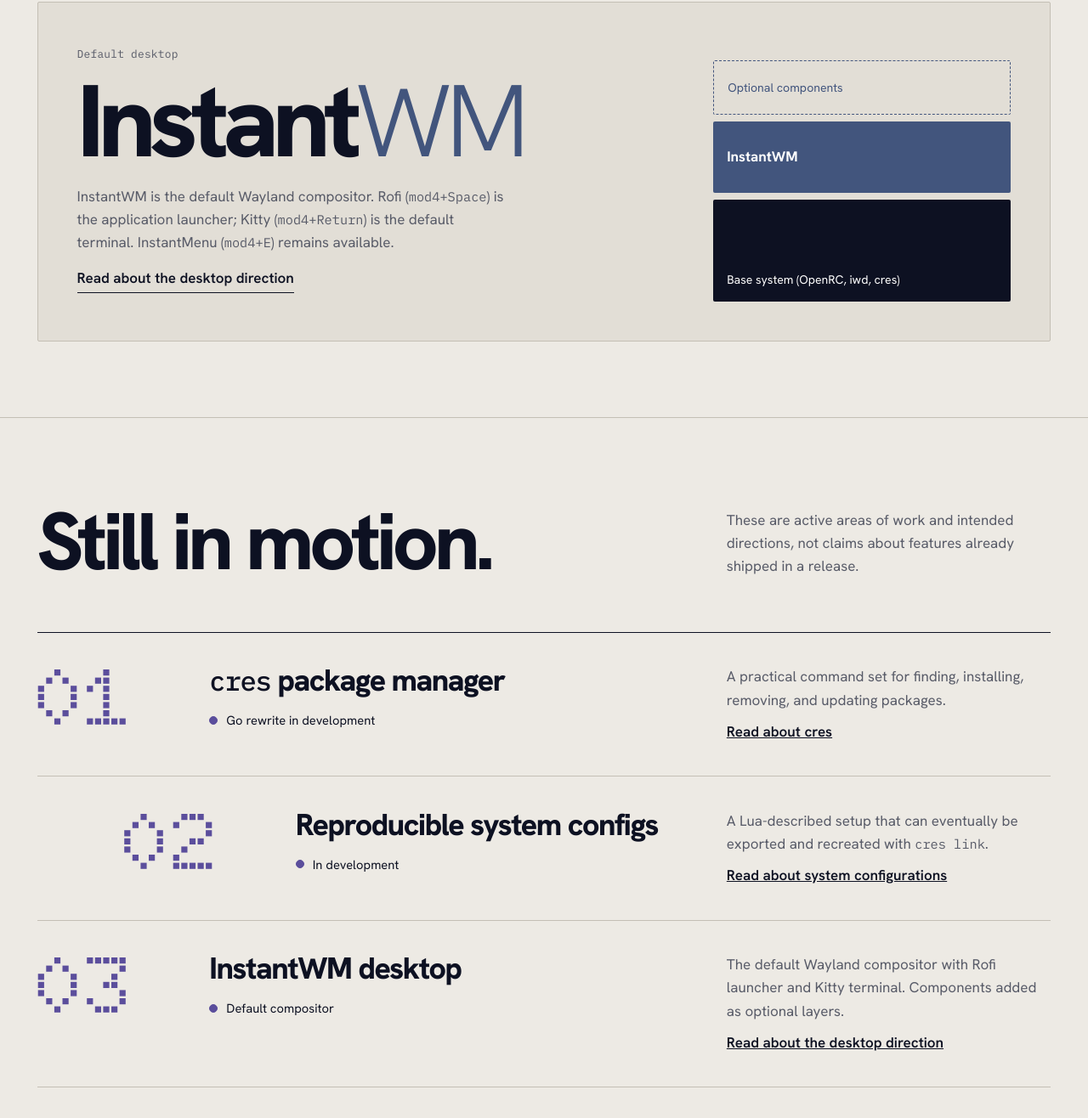
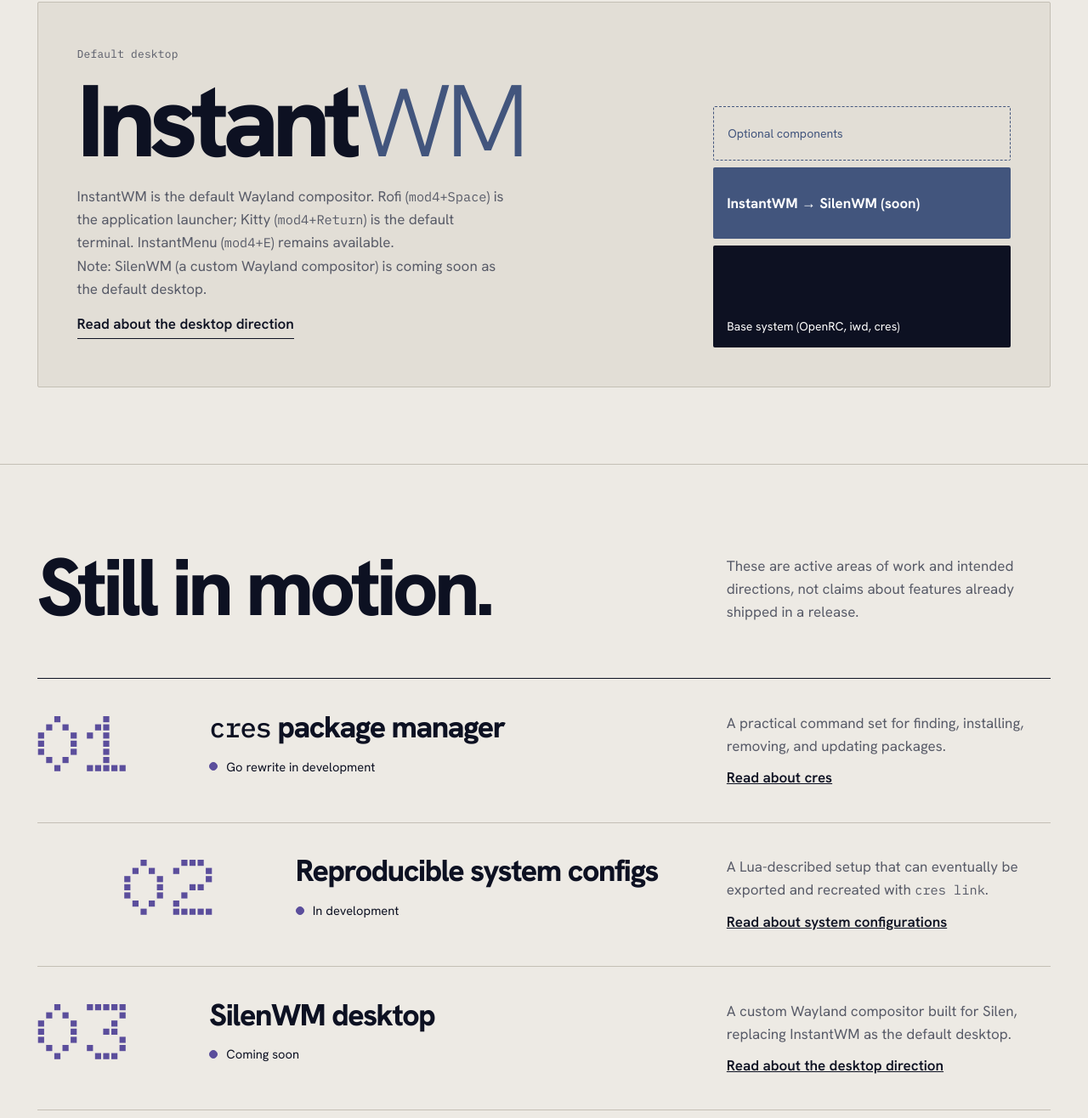
Before and after one commit to Cgtlpa/Silensite, a plain HTML site: page index.html in a window 1280 px wide. Shown: the part 2759-4075 px from the top of the page at 85% size. Drawn offline with Linux system fonts and the light colour scheme.

Commit message:
Add SilenWM coming soon notes across website
- index.html: desktop section note, layers diagram updated, roadmap item changed to SilenWM
- about.html: desktop section now notes SilenWM coming soon
- downloads.html: featured specs and dl-note mention SilenWM coming soon

```diff
--- a/index.html
+++ b/index.html
@@ -118,11 +118,12 @@
           <span class="part-tag label">Default desktop</span>
           <span class="word">Instant<span>WM</span></span>
           <p>InstantWM is the default Wayland compositor. Rofi (<code>mod4+Space</code>) is the application launcher; Kitty (<code>mod4+Return</code>) is the default terminal. InstantMenu (<code>mod4+E</code>) remains available.</p>
+          <p class="fine">Note: SilenWM (a custom Wayland compositor) is coming soon as the default desktop.</p>
           <a class="link" href="about.html#desktop">Read about the desktop direction</a>
         </div>
         <div class="layers" aria-label="Layers of the system, from the base to optional components">
           <div class="l-opt">Optional components</div>
-          <div class="l-wm">InstantWM</div>
+          <div class="l-wm">InstantWM → SilenWM (soon)</div>
           <div class="l-base">Base system (OpenRC, iwd, cres)</div>
         </div>
       </article>
@@ -137,7 +138,7 @@
     <ol class="road">
       <li class="road-item"><span class="road-n" aria-hidden="true">01</span><div class="road-main"><h3><code>cres</code> package manager</h3><p class="status active"><i></i>Go rewrite in development</p></div><p class="road-text">A practical command set for finding, installing, removing, and updating packages.<br><a href="about.html#cres">Read about cres</a></p></li>
       <li class="road-item"><span class="road-n" aria-hidden="true">02</span><div class="road-main"><h3>Reproducible system configs</h3><p class="status active"><i></i>In development</p></div><p class="road-text">A Lua-described setup that can eventually be exported and recreated with <code>cres link</code>.<br><a href="about.html#config">Read about system configurations</a></p></li>
-      <li class="road-item"><span class="road-n" aria-hidden="true">03</span><div class="road-main"><h3>InstantWM desktop</h3><p class="status active"><i></i>Default compositor</p></div><p class="road-text">The default Wayland compositor with Rofi launcher and Kitty terminal. Components added as optional layers.<br><a href="about.html#desktop">Read about the desktop direction</a></p></li>
+      <li class="road-item"><span class="road-n" aria-hidden="true">03</span><div class="road-main"><h3>SilenWM desktop</h3><p class="status active"><i></i>Coming soon</p></div><p class="road-text">A custom Wayland compositor built for Silen, replacing InstantWM as the default desktop.<br><a href="about.html#desktop">Read about the desktop direction</a></p></li>
       <li class="road-item"><span class="road-n" aria-hidden="true">04</span><div class="road-main"><h3>Installer and everyday tools</h3><p class="status active"><i></i>Ongoing work</p></div><p class="road-text">Continue improving installation, system setup, and maintenance without adding unnecessary complexity.<br><a href="about.html#principles">Read about development principles</a></p></li>
     </ol>
   </section>
```
Also changed, not shown: about.html (+2 -1 lines), downloads.html (+2 -2 lines).
